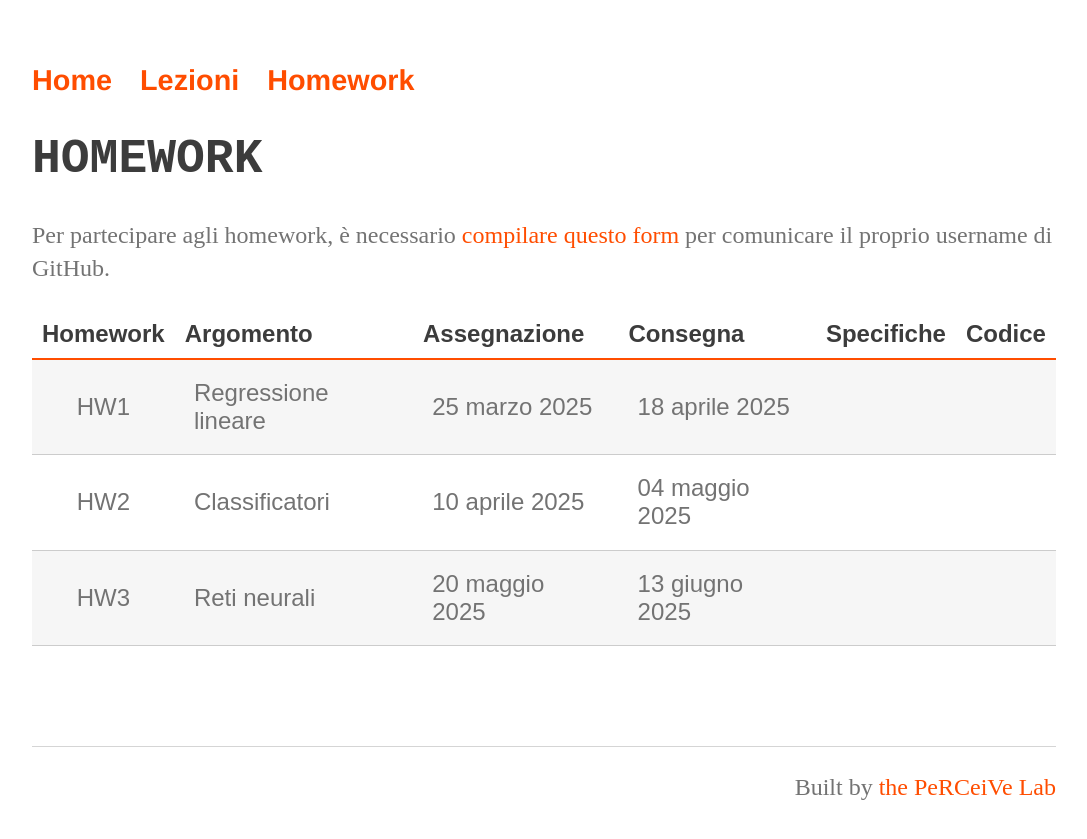
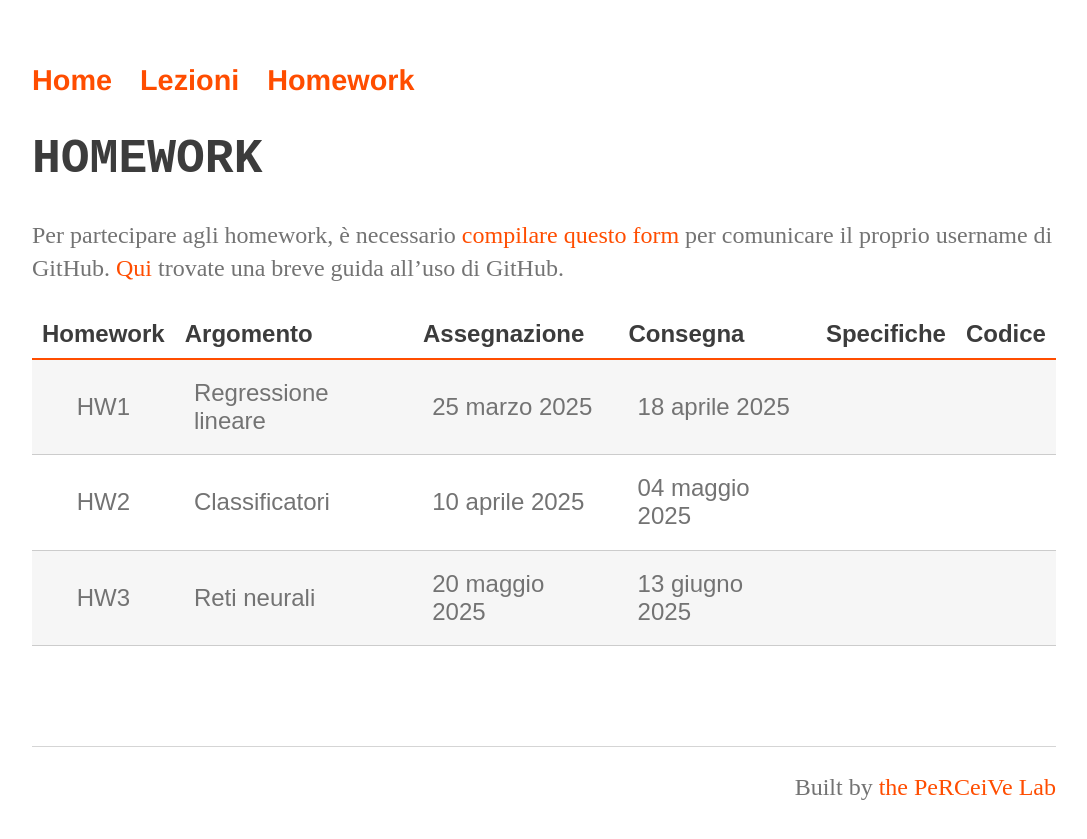
Before and after one commit to perceivelab/ml-mz-2025, a Jekyll site: the page built from homework.md, in a window 1280 px wide. Shown: the top 839 px of the page, without its empty margins (96-1183 px from the left). Built offline with Jekyll 4.4.1, drawn with Linux system fonts in a browser that asks for light colours; our own code applies the rules of GitHub Pages for plain Markdown files.

Commit message:
Aggiunta guida GitHub

```diff
--- a/homework.md
+++ b/homework.md
@@ -4,7 +4,7 @@ layout: page
 
 # HOMEWORK
 
-Per partecipare agli homework, è necessario [compilare questo form](https://forms.gle/h4UkJ5jTaumwtk1q7) per comunicare il proprio username di GitHub.
+Per partecipare agli homework, è necessario [compilare questo form](https://forms.gle/h4UkJ5jTaumwtk1q7) per comunicare il proprio username di GitHub. [Qui](https://studentiunict-my.sharepoint.com/:b:/g/personal/simone_palazzo_unict_it/Ea4MkN3rGrRFnfImnw2p8VMByI0qejervGa_A3fJni03ZQ?e=N4Rg0T) trovate una breve guida all'uso di GitHub.
 
 <!-- [A questo link]({{ site.baseurl }}/status) trovate lo stato di consegna di ciascun homework per ogni studente-->
 
```
